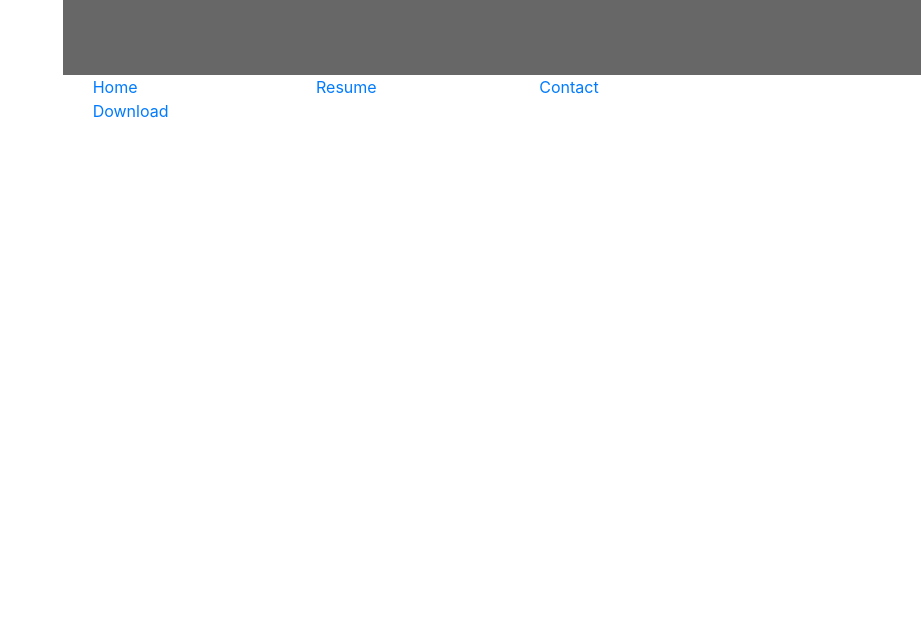
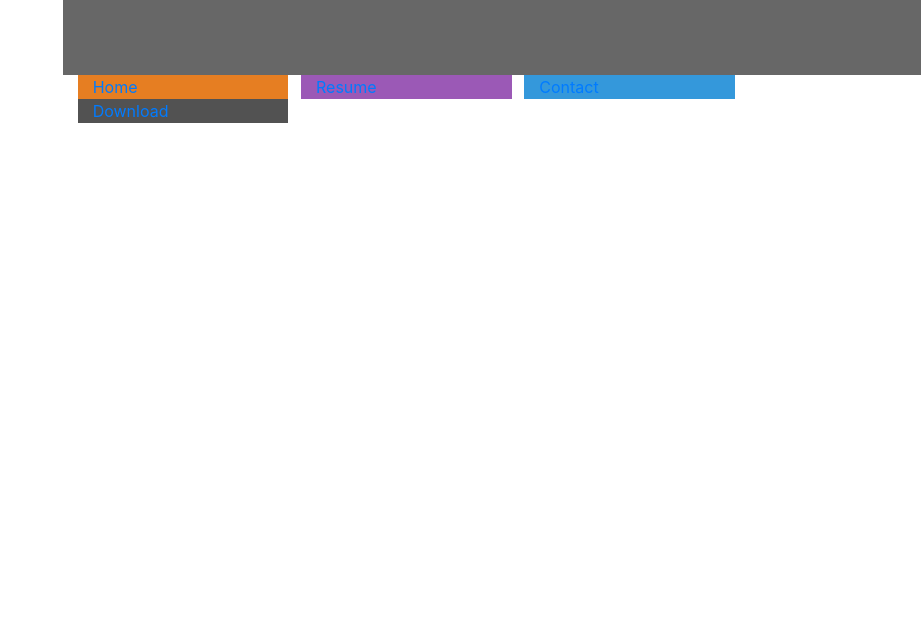
Before and after one commit to kinglohy/resume-project, a plain HTML site: page index.html in a window 1280 px wide. Shown: the part 174-800 px from the top of the page, without its empty margins (359-1280 px from the left). Drawn offline with nearby package versions, Linux system fonts and the light colour scheme.

Commit message:
Update style.css

```diff
--- a/assets/css/style.css
+++ b/assets/css/style.css
@@ -1,12 +1,27 @@
 @import url('https://fonts.googleapis.com/css?family=Roboto:100,200,300,400,500,600,700|Exo:100,200,300,400,500,600,700');
 
-/*--------------------------------------------Colors*/
-
+/*-------------------------------------------Colours */
 .bg-color-name-title {
     background-color: #676767;
 }
 
-/*--------------------------------------------Heading*/
+.ui-menu-color-home{
+    background-color: #e67e22;
+}
+
+.ui-menu-color-resume{
+    background-color: #9b59b6;
+}
+
+.ui-menu-color-contact{
+    background-color: #3498db;
+}
+
+.ui-menu-color-download{
+    background-color: #525252;
+}
+
+/*-------------------------------------------Heading */
 
 header {
     margin: 0;
```
